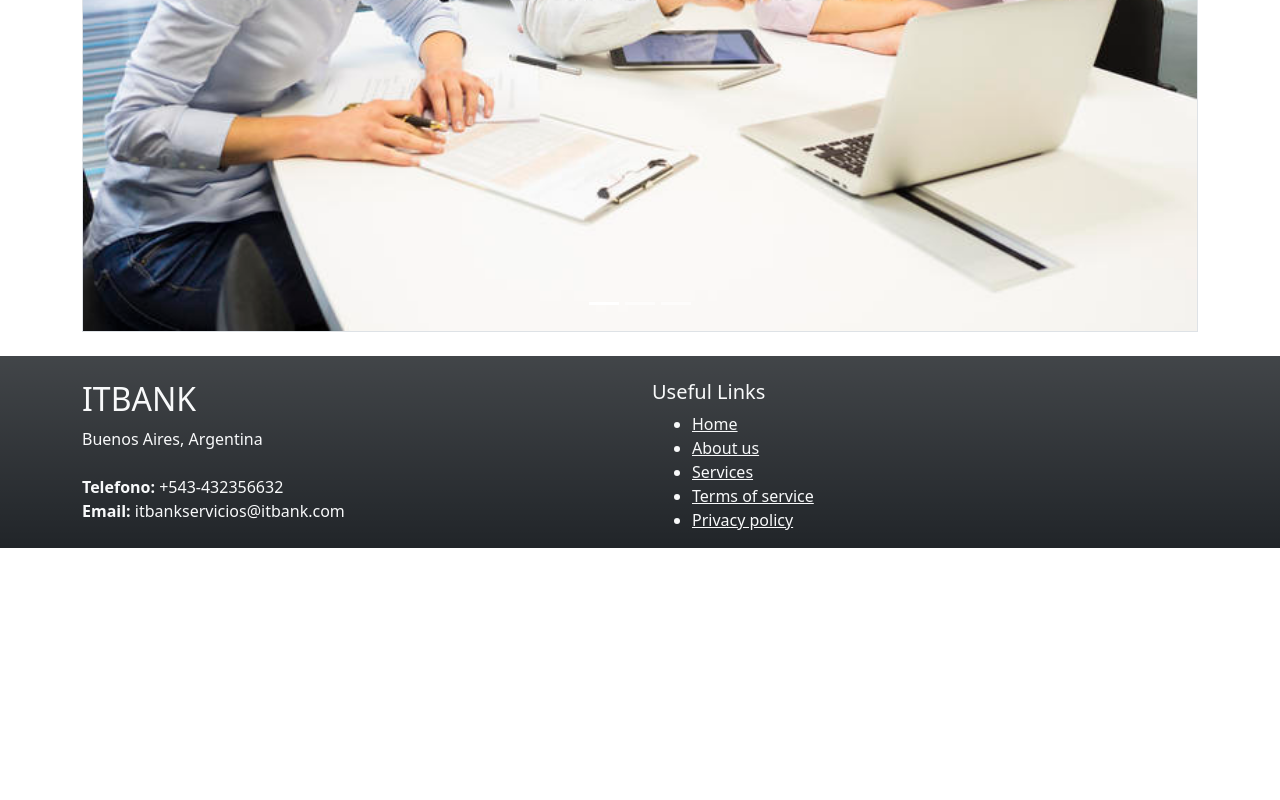
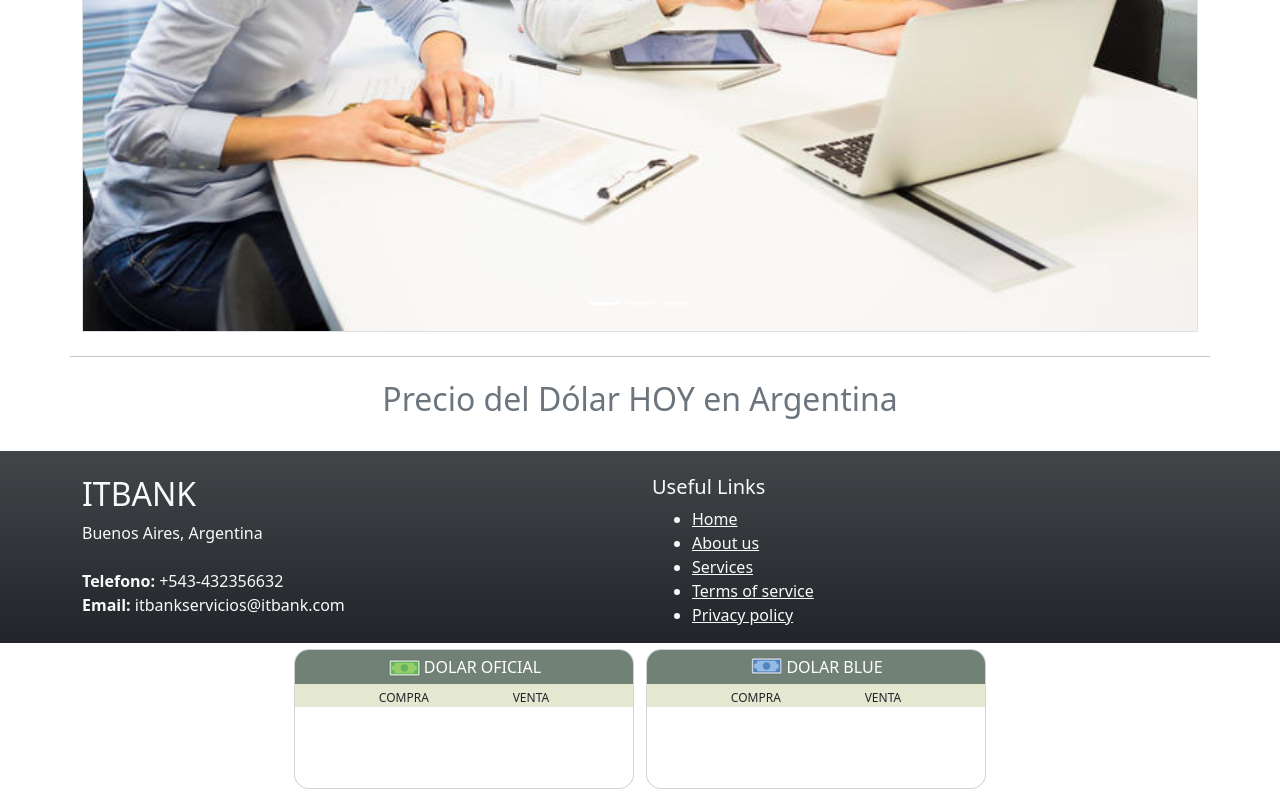
Before and after one commit to yamilabang/SPRINT-1, a plain HTML site: page index.html in a window 1280 px wide. Shown: the part 562-1362 px from the top of the page. Before the commit the page ends 1110 px from the top, so only its background shows below. Drawn offline with nearby package versions, Linux system fonts and the light colour scheme.

Commit message:
Divisor-html-PrecioDolar

```diff
--- a/index.html
+++ b/index.html
@@ -89,7 +89,53 @@
         </button>
   </div><br>
   </div>
+    <!-- Divisor -->
+    <div class="container">
+      <div class="row">
+          <hr><br>
+      </div>
+    </div>
+    <!-- Divisor end -->
+    <!-- Precio Dolar -->
+    <div class="container text-center text-secondary">
+      <h2>Precio del Dólar HOY en Argentina</h2><br>
+    </div>
+    <table style="margin: 0 auto;">
+      <td><div class="d-flex flex-wrap justify-content-evenly align-self-center">
+        <!-- Card Dolar Oficial -->
+        <div class="card">
+          <div class="container-titulo d-flex justify-content-center align-items-center text-center">
+            <img class="imgCardDolar" src="imgCard/dolarOfi.png" alt="">
+            <div><p>DOLAR OFICIAL</p></div>
+          </div>
+          <div class="card-body d-flex flex-column p-0">
+            <div class="compra-venta d-flex justify-content-evenly align-items-end">
+              <div><p>COMPRA</p></div>
+              <div><p>VENTA</p></div>
+            </div>
+            <div class="d-flex d-flex flex-column" id="dolaroficial">
+              <!-- Inner HTML -->
+            </div>
+          </div>
+        </div></td>
 
+        <!-- Card Dolar Blue -->
+        <td><div class="card">
+          <div class="container-titulo d-flex justify-content-center align-items-center text-center">
+            <img class="imgCardDolar" src="imgCard/dolarBlue.png" alt="">
+            <div><p>DOLAR BLUE</p></div>
+          </div>
+          <div class="card-body d-flex flex-column p-0">
+            <div class="compra-venta d-flex justify-content-evenly align-items-end">
+              <div><p>COMPRA</p></div>
+              <div><p>VENTA</p></div>
+            </div>
+            <div class="d-flex d-flex flex-column" id="dolarblue">
+              <!-- Inner HTML -->
+            </div>
+          </div>
+        </div>
+      </td>
 
 
 
```
